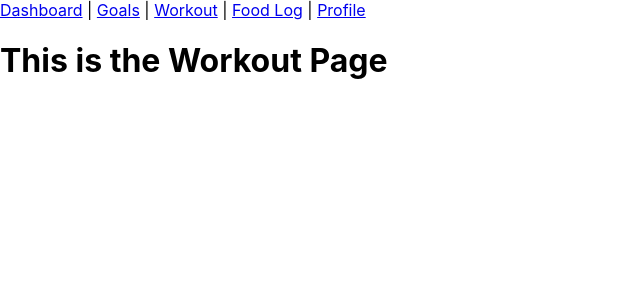
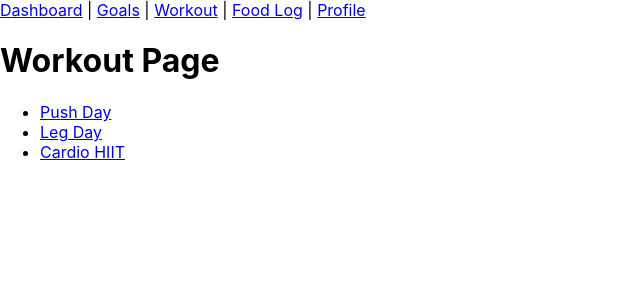
Before and after one commit to Annayingyang/my-fitness, a React (Create React App) app: page /workout in a window 1280 px wide. Shown: the top 300 px of the page, without its empty margins (0-640 px from the left). Built offline with nearby package versions, Linux system fonts and the light colour scheme.

Commit message:
id routing

```diff
--- a/src/App.js
+++ b/src/App.js
@@ -5,6 +5,7 @@ import Goals from './pages/Goals';
 import Workout from './pages/Workout';
 import FoodLog from './pages/FoodLog';
 import Profile from './pages/Profile';
+import WorkoutDetails from './pages/WorkoutDetails'; // ✅ correct import here
 
 function App() {
   return (
@@ -24,6 +25,7 @@ function App() {
           <Route path="/workout" element={<Workout />} />
           <Route path="/food-log" element={<FoodLog />} />
           <Route path="/profile" element={<Profile />} />
+          <Route path="/workout/:id" element={<WorkoutDetails />} />
         </Routes>
       </div>
     </Router>
--- a/src/Pages/Workout.js
+++ b/src/Pages/Workout.js
@@ -1,4 +1,24 @@
+import { Link } from 'react-router-dom';
+
 function Workout() {
-    return <h1>This is the Workout Page</h1>;
-  }
-  export default Workout;
+  const workouts = [
+    { id: 1, name: 'Push Day' },
+    { id: 2, name: 'Leg Day' },
+    { id: 3, name: 'Cardio HIIT' }
+  ];
+
+  return (
+    <div>
+      <h1>Workout Page</h1>
+      <ul>
+        {workouts.map(workout => (
+          <li key={workout.id}>
+            <Link to={`/workout/${workout.id}`}>{workout.name}</Link>
+          </li>
+        ))}
+      </ul>
+    </div>
+  );
+}
+
+export default Workout;
--- /dev/null
+++ b/src/pages/WorkoutDetails.js
@@ -0,0 +1,14 @@
+import { useParams } from 'react-router-dom';
+
+function WorkoutDetails() {
+  const { id } = useParams();
+
+  return (
+    <div>
+      <h1>Workout Details</h1>
+      <p>Showing details for workout ID: {id}</p>
+    </div>
+  );
+}
+
+export default WorkoutDetails;
```
Also changed, not shown: src/WorkoutDetails.js (deleted).
